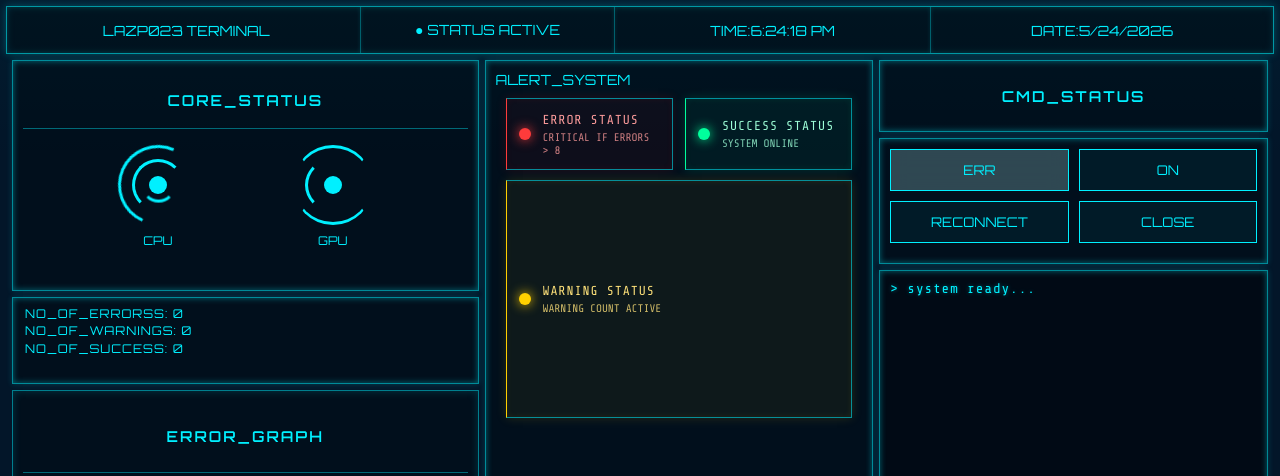
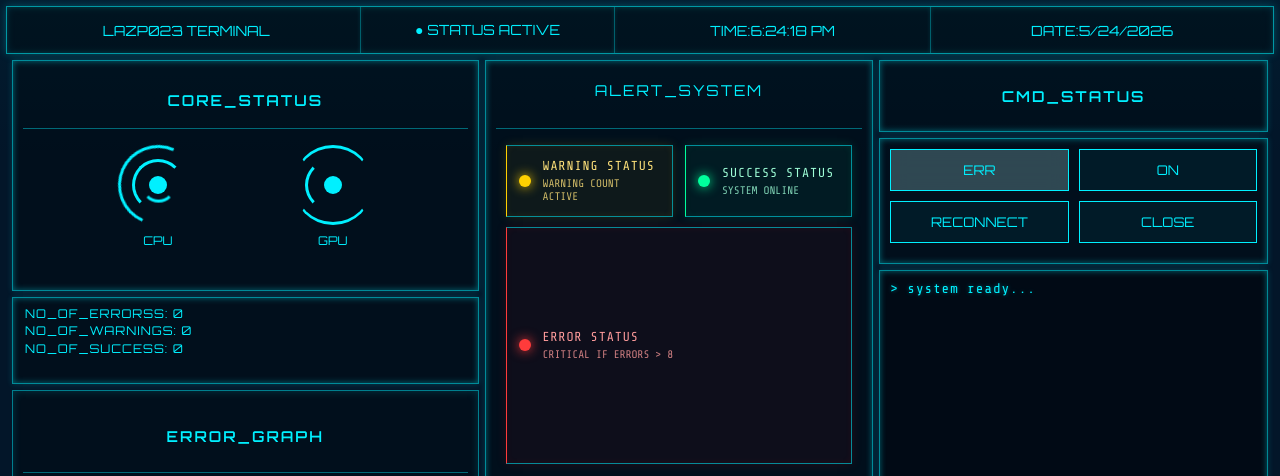
Before and after one commit to Prantik400/lazpo23-terminal, a website: page frontend/index.html in a window 1280 px wide. Shown: the top 476 px of the page. Drawn offline with nearby package versions, Linux system fonts and the light colour scheme; no server answers.

Commit message:
Adding alert system

```diff
--- a/frontend/index.html
+++ b/frontend/index.html
@@ -77,67 +77,46 @@
     <!-- TOP ROW -->
     <div class="alert-top-row">
 
-    <!-- ERROR -->
-    <div class="alert-indicator-box error-alert">
-
+      <!-- WARNING -->
+      <div class="alert-indicator-box warning-alert">
         <div class="indicator-dot"></div>
-
         <div class="indicator-content">
-
           <span class="indicator-title">
-          ERROR STATUS
+            WARNING STATUS
           </span>
-
           <span class="indicator-info">
-          CRITICAL IF ERRORS > 8
+            WARNING COUNT ACTIVE
           </span>
-
         </div>
-
       </div>
 
       <!-- SUCCESS -->
       <div class="alert-indicator-box success-alert">
-
         <div class="indicator-dot"></div>
-
         <div class="indicator-content">
-
           <span class="indicator-title">
             SUCCESS STATUS
           </span>
-
           <span class="indicator-info">
             SYSTEM ONLINE
           </span>
-
+        </div>
+      </div>
     </div>
 
+    <!-- ERROR -->
+    <div class="alert-indicator-box error-alert">
+      <div class="indicator-dot"></div>
+      <div class="indicator-content">
+        <span class="indicator-title">
+          ERROR STATUS
+        </span>
+        <span class="indicator-info">
+          CRITICAL IF ERRORS > 8
+        </span>
       </div>
-
     </div>
-
-  <!-- BOTTOM -->
-  <div class="alert-indicator-box warning-alert">
-
-    <div class="indicator-dot"></div>
-
-    <div class="indicator-content">
-
-      <span class="indicator-title">
-        WARNING STATUS
-      </span>
-
-      <span class="indicator-info">
-        WARNING COUNT ACTIVE
-      </span>
-
   </div>
-
-  </div>
-
-</div>
-
 </div>
         <div class="box system">
           <div class="system-header">SYSTEM_INFO</div>
--- a/frontend/style.css
+++ b/frontend/style.css
@@ -194,6 +194,20 @@ body {
 
 .alert {
   flex: 1.7;
+}
+
+.alert-header {
+  height: 57.6px;
+  display: flex;
+  align-items: center;
+  justify-content: center;
+  font-family: "Orbitron", sans-serif;
+  font-size: 15px;
+  letter-spacing: 2px;
+  text-align: center;
+  padding-bottom: 18px;
+  margin-bottom: 6px;
+  border-bottom: 1px solid rgba(0, 240, 255, 0.4);
 }
 /* ALERT MONITOR */
 
```
Lines whose indentation alone changed are shown as unchanged.
